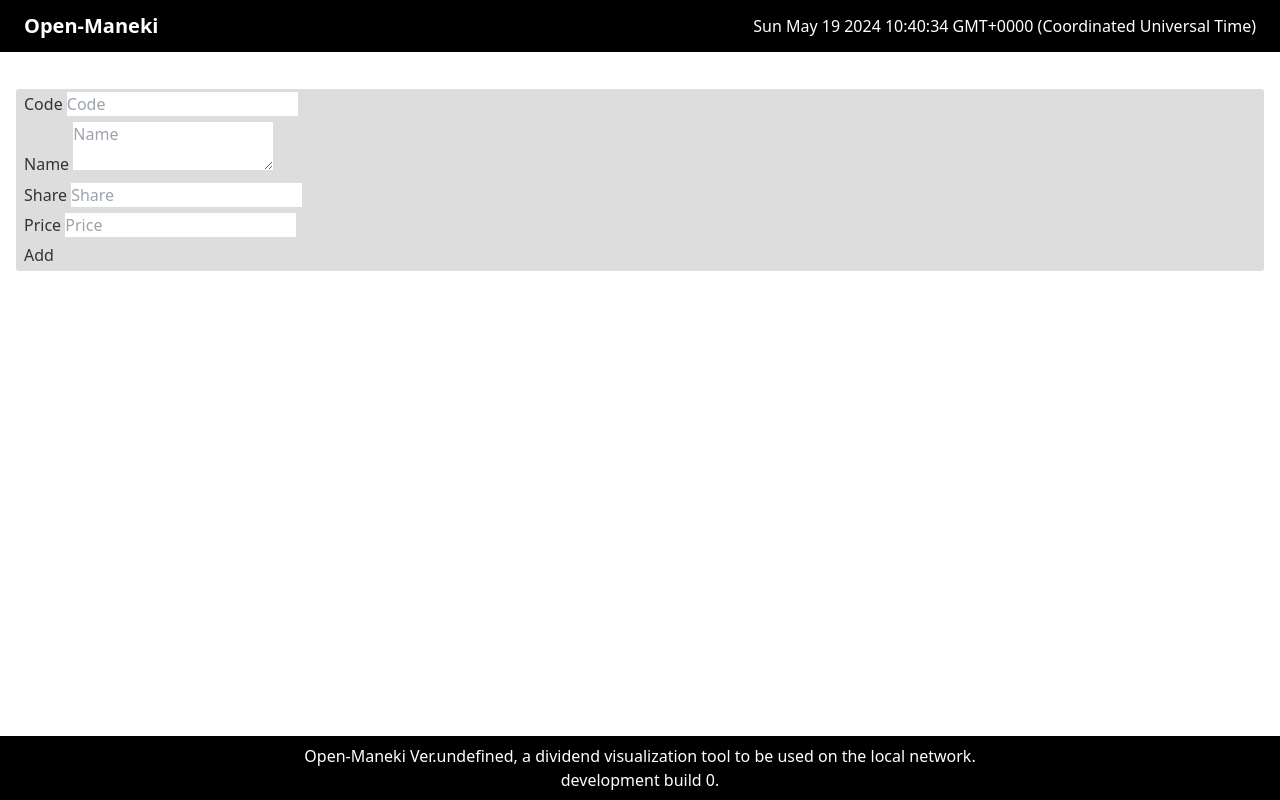
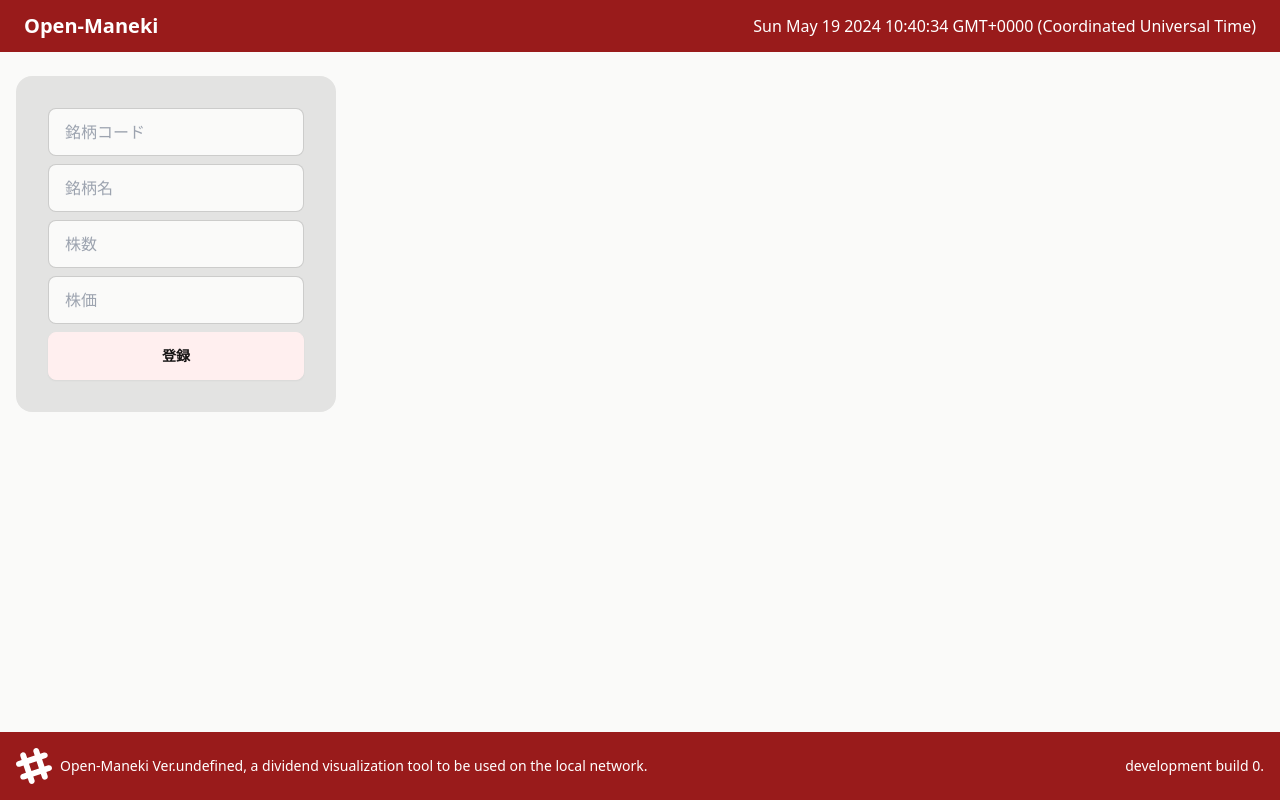
Before and after one commit to KeisukeNAITO/open-maneki, a SvelteKit app: page /stock in a window 1280 px wide. Built offline with nearby package versions, Linux system fonts and the light colour scheme.

Commit message:
[update] UIフレームワークの試験利用
アセットリストをテーブル化。
DaisyUIを試験的に適用。

```diff
--- a/package.json
+++ b/package.json
@@ -30,6 +30,7 @@
 		"@typescript-eslint/eslint-plugin": "^7.0.0",
 		"@typescript-eslint/parser": "^7.0.0",
 		"autoprefixer": "^10.4.19",
+		"daisyui": "^4.11.1",
 		"eslint": "^8.56.0",
 		"eslint-config-prettier": "^9.1.0",
 		"eslint-plugin-svelte": "^2.35.1",
@@ -40,7 +41,7 @@
 		"prisma": "^5.12.1",
 		"svelte": "^4.2.7",
 		"svelte-check": "^3.6.0",
-		"tailwindcss": "^3.4.1",
+		"tailwindcss": "^3.4.3",
 		"tslib": "^2.4.1",
 		"tsx": "^4.7.2",
 		"typescript": "^5.4.5",
--- a/src/app.html
+++ b/src/app.html
@@ -6,7 +6,7 @@
 		<meta name="viewport" content="width=device-width, initial-scale=1" />
 		%sveltekit.head%
 	</head>
-	<body data-sveltekit-preload-data="hover">
+	<body data-sveltekit-preload-data="hover" data-theme="maneki-theme">
 		<div style="display: contents">%sveltekit.body%</div>
 	</body>
 </html>
--- a/src/lib/db/gateway/stock.ts
+++ b/src/lib/db/gateway/stock.ts
@@ -15,7 +15,7 @@ export const selectSomeStocks = async (code: string) => {
 export const upsertStock = async (param: StockParam) => {
 	const existRecord = await db.stock.findMany({
 		where: {
-			code: param.code,
+			code: param.code
 		}
 	});
 
--- a/src/routes/+layout.svelte
+++ b/src/routes/+layout.svelte
@@ -1,4 +1,5 @@
 <script lang="ts">
+	import 'tailwindcss/tailwind.css';
 	import '../app.css';
 	import { dev, version } from '$app/environment';
 
@@ -7,12 +8,12 @@
 </script>
 
 <div class="flex flex-col min-h-screen">
-	<header class="flex items-center justify-between px-6 py-3 bg-black">
-		<h1 class="text-2xl font-bold text-white text-xl">
-			<a href="/" class="text-white font-bold text-xl">Open-Maneki</a>
+	<header class="flex items-center justify-between px-6 py-3">
+		<h1 class="text-2xl font-bold text-xl">
+			<a href="/" class="font-bold text-xl">Open-Maneki</a>
 		</h1>
 		<nav class="flex gap-4">
-			<div class="text-white">{@html data.layout.update}</div>
+			<div>{@html data.layout.update}</div>
 		</nav>
 	</header>
 
@@ -20,13 +21,40 @@
 		<slot />
 	</div>
 
-	<footer class="bg-black py-2 text-center text-white">
-		<p>
-			Open-Maneki Ver.{@html data.layout.ver}, a dividend visualization tool to be used on the local
-			network.
-		</p>
-		{#if dev == true}
-			<div>development build {@html version}.</div>
-		{/if}
+	<footer class="footer items-center p-4">
+		<aside class="items-center grid-flow-col">
+			<svg
+				width="36"
+				height="36"
+				viewBox="0 0 24 24"
+				xmlns="http://www.w3.org/2000/svg"
+				fill-rule="evenodd"
+				clip-rule="evenodd"
+				class="fill-current"
+				><path
+					d="M22.672 15.226l-2.432.811.841 2.515c.33 1.019-.209 2.127-1.23 2.456-1.15.325-2.148-.321-2.463-1.226l-.84-2.518-5.013 1.677.84 2.517c.391 1.203-.434 2.542-1.831 2.542-.88 0-1.601-.564-1.86-1.314l-.842-2.516-2.431.809c-1.135.328-2.145-.317-2.463-1.229-.329-1.018.211-2.127 1.231-2.456l2.432-.809-1.621-4.823-2.432.808c-1.355.384-2.558-.59-2.558-1.839 0-.817.509-1.582 1.327-1.846l2.433-.809-.842-2.515c-.33-1.02.211-2.129 1.232-2.458 1.02-.329 2.13.209 2.461 1.229l.842 2.515 5.011-1.677-.839-2.517c-.403-1.238.484-2.553 1.843-2.553.819 0 1.585.509 1.85 1.326l.841 2.517 2.431-.81c1.02-.33 2.131.211 2.461 1.229.332 1.018-.21 2.126-1.23 2.456l-2.433.809 1.622 4.823 2.433-.809c1.242-.401 2.557.484 2.557 1.838 0 .819-.51 1.583-1.328 1.847m-8.992-6.428l-5.01 1.675 1.619 4.828 5.011-1.674-1.62-4.829z"
+				></path></svg
+			>
+			<p>
+				Open-Maneki Ver.{@html data.layout.ver}, a dividend visualization tool to be used on the
+				local network.
+			</p>
+		</aside>
+		<nav class="grid-flow-col gap-4 md:place-self-center md:justify-self-end">
+			{#if dev == true}
+				<div>development build {@html version}.</div>
+			{/if}
+		</nav>
 	</footer>
 </div>
+
+<style>
+	header {
+		background-color: #991b1b;
+		color: #ffffff;
+	}
+	footer {
+		background-color: #991b1b;
+		color: #ffffff;
+	}
+</style>
--- a/src/routes/+page.svelte
+++ b/src/routes/+page.svelte
@@ -1,13 +1,16 @@
 <script lang="ts">
 	import type { PageData } from './$types';
-	import RegisterCard from './RegisterCard.svelte';
-	import AssetCard from './AssetCard.svelte';
+	import AssetListTable from './AssetListTable.svelte';
 
 	export let data: PageData;
 </script>
 
-{#each data.assetList as asset}
-	<AssetCard {asset} />
-{/each}
-
-<RegisterCard />
+<div class="flex flex-col w-full lg:flex-row">
+	<div class="grid h-20 flex-grow card bg-base-300 rounded-box place-items-center">
+		<h1>Dividend visualization tool.</h1>
+	</div>
+	<div class="divider divider-horizontal"></div>
+	<div class="grid flex-grow card rounded-box">
+		<AssetListTable {data} />
+	</div>
+</div>
--- a/src/routes/AssetCard.svelte
+++ /dev/null
@@ -1,43 +0,0 @@
-<script lang="ts">
-	export let asset;
-</script>
-
-<table>
-    <tr>
-        <td>stockId</td><td>{asset.stockId}</td>
-    </tr>
-    <tr>
-        <td>code</td><td>{asset.code}</td>
-    </tr>
-    <tr>
-        <td>name</td><td>{asset.name}</td>
-    </tr>
-    <tr>
-        <td>share</td><td>{asset.share}</td>
-    </tr>
-    <tr>
-        <td>price</td><td>{asset.price}</td>
-    </tr>
-    <tr>
-        <td>dividendId</td><td>{asset.dividendId || '-'}</td>
-    </tr>
-    <tr>
-        <td>amount</td><td>{asset.amount || '-'}</td>
-    </tr>
-    <tr>
-        <td><a href="/stock/{asset.code}">+</a></td>
-    </tr>
-</table>
-
-<style>
-	table {
-		margin: 0.8em 0;
-		border-radius: 0.2em;
-		background-color: #dddddd;
-		color:#333333;
-	}
-	td {
-		padding: 0.2em 0.5em;
-		text-align: left;
-	}
-</style>
--- /dev/null
+++ b/src/routes/AssetListTable.svelte
@@ -0,0 +1,52 @@
+<script lang="ts">
+	export let data;
+</script>
+
+<div class="overflow-x-auto">
+	<table class="table table-md table-zebra">
+		<thead>
+			<tr>
+				<th>#</th>
+				<th>銘柄コード</th>
+				<th>銘柄名</th>
+				<th>株数</th>
+				<th>株価</th>
+				<th>配当ID</th>
+				<th>配当単価</th>
+				<th></th>
+			</tr>
+		</thead>
+		<tbody>
+			{#each data.assetList as asset}
+				<tr>
+					<th>{asset.stockId}</th>
+					<td>{asset.code}</td>
+					<td>{asset.name}</td>
+					<td>{asset.share}</td>
+					<td>{asset.price}</td>
+					<td>{asset.dividendId || '-'}</td>
+					<td>{asset.amount || '-'}</td>
+					<th
+						><a href="/stock/{asset.code}"
+							><button class="btn btn-outline btn-primary btn-xs">編集</button>
+						</a></th
+					>
+				</tr>
+			{/each}
+			<tr>
+				<th></th>
+				<th></th>
+				<th></th>
+				<th></th>
+				<th></th>
+				<th></th>
+				<th></th>
+				<th
+					><a href="/stock" class="hover:text-gray-400">
+						<button class="btn btn-outline btn-secondary btn-xs">登録</button>
+					</a></th
+				>
+			</tr>
+		</tbody>
+	</table>
+</div>
--- a/src/routes/RegisterCard.svelte
+++ /dev/null
@@ -1,23 +0,0 @@
-<script lang="ts">
-</script>
-
-<a href="/stock" class="hover:text-gray-400">
-	<table>
-		<tr>
-			<td>+</td>
-		</tr>
-	</table>
-</a>
-
-<style>
-	table {
-		margin: 0.8em 0;
-		border-radius: 0.2em;
-		background-color: #dddddd;
-		color: #333333;
-	}
-	td {
-		padding: 0.2em 0.5em;
-		text-align: left;
-	}
-</style>
--- a/src/routes/stock/+page.server.ts
+++ b/src/routes/stock/+page.server.ts
@@ -22,13 +22,13 @@ export const actions = {
 } satisfies Actions;
 
 const putValidator = (data: FormData) => {
-	if (!_.isString(data.get('code'))) {
+	if (_.isEmpty(data.get('code')) || !_.isString(data.get('code'))) {
 		return false;
-	} else if (!_.isString(data.get('name'))) {
+	} else if (_.isEmpty(data.get('name')) || !_.isString(data.get('name'))) {
 		return false;
-	} else if (!_.isNumber(Number(data.get('share')))) {
+	} else if (_.isEmpty(data.get('share')) || !_.isNumber(Number(data.get('share')))) {
 		return false;
-	} else if (!_.isNumber(Number(data.get('price')))) {
+	} else if (_.isEmpty(data.get('price')) || !_.isNumber(Number(data.get('price')))) {
 		return false;
 	} else {
 		return true;
--- a/src/routes/stock/+page.svelte
+++ b/src/routes/stock/+page.svelte
@@ -8,37 +8,21 @@
 	<p style:color="green">registered.</p>
 {/if}
 
-<form method="POST">
-	<div>
-		<label for="code">Code</label>
-		<input type="text" id="code" name="code" placeholder="Code" />
-	</div>
-	<div>
-		<label for="name">Name</label>
-		<textarea id="name" name="name" placeholder="Name" />
-	</div>
-	<div>
-		<label for="share">Share</label>
-		<input type="text" id="share" name="share" placeholder="Share" />
-	</div>
-	<div>
-		<label for="price">Price</label>
-		<input type="text" id="price" name="price" placeholder="Price" />
-	</div>
-	<div>
-		<button type="submit">Add</button>
-	</div>
-</form>
+<div class="card bg-base-200 w-80">
+	<form method="POST" class="card-body">
+		<label class="input input-bordered flex items-center gap-2">
+			<input type="text" id="code" name="code" class="grow" placeholder="銘柄コード" />
+		</label>
+		<label class="input input-bordered flex items-center gap-2">
+			<input type="text" id="name" name="name" class="grow" placeholder="銘柄名" />
+		</label>
+		<label class="input input-bordered flex items-center gap-2">
+			<input type="number" id="share" name="share" class="grow" placeholder="株数" />
+		</label>
+		<label class="input input-bordered flex items-center gap-2">
+			<input type="number" id="price" name="price" class="grow" placeholder="株価" />
+		</label>
 
-<style>
-	form {
-		margin: 0.8em 0;
-		border-radius: 0.2em;
-		background-color: #dddddd;
-		color: #333333;
-	}
-	div {
-		padding: 0.2em 0.5em;
-		text-align: left;
-	}
-</style>
+		<button type="submit" class="btn btn-neutral">登録</button>
+	</form>
+</div>
--- a/src/routes/stock/[tickerCode]/StockCard.svelte
+++ b/src/routes/stock/[tickerCode]/StockCard.svelte
@@ -2,30 +2,13 @@
 	export let stock;
 </script>
 
-<table>
-	<tr>
-		<td>code</td><td>{stock.code}</td>
-	</tr>
-	<tr>
-		<td>name</td><td>{stock.name}</td>
-	</tr>
-	<tr>
-		<td>share</td><td>{stock.share}</td>
-	</tr>
-	<tr>
-		<td>price</td><td>{stock.price}</td>
-	</tr>
-</table>
-
-<style>
-	table {
-		margin: 0.8em 0;
-		border-radius: 0.2em;
-		background-color: #dddddd;
-		color: #333333;
-	}
-	td {
-		padding: 0.2em 0.5em;
-		text-align: left;
-	}
-</style>
+<div class="card w-96 bg-neutral">
+	<div class="card-body">
+		<h2 class="card-title"><span class="font-normal">{stock.code}</span> {stock.name}</h2>
+		<p>保有株数 {stock.share}</p>
+		<p>取得株価 {stock.price}</p>
+		<div class="card-actions justify-end">
+			<a href="../../"><button class="btn btn-outline btn-accent btn-xs">戻る</button></a>
+		</div>
+	</div>
+</div>
--- a/tailwind.config.js
+++ b/tailwind.config.js
@@ -1,8 +1,23 @@
 /** @type {import('tailwindcss').Config} */
 export default {
 	content: ['./src/**/*.{html,js,svelte,ts}'],
-	theme: {
-		extend: {}
+	daisyui: {
+		themes: [
+			{
+				'maneki-theme': {
+					primary: '#f87171',
+					secondary: '#fbbf24',
+					accent: '#84cc16',
+					neutral: '#ffefef',
+					'base-100': '#fafaf9',
+					info: '#e0f2fe',
+					success: '#bef264',
+					warning: '#f59e0b',
+					error: '#ff1c1c'
+				}
+			},
+			'dark'
+		]
 	},
-	plugins: []
+	plugins: [require('daisyui')]
 };
```
Also changed, not shown: 1 other file (tests, documents, lock files or other folders).
